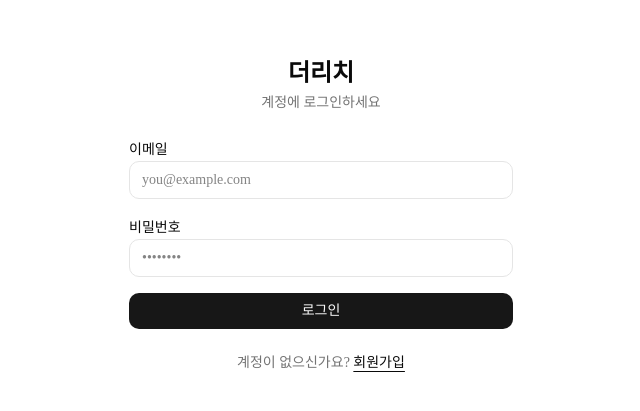
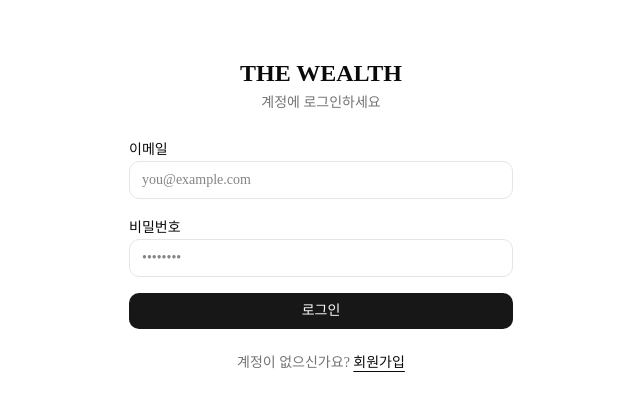
Before and after one commit to joonwon-space/the-wealth, a Next.js app in the folder frontend/: page /login in a window 1280 px wide. Shown: the part 185-596 px from the top of the page, without its empty margins (319-959 px from the left). Built offline with nearby package versions, Linux system fonts and the light colour scheme; no server answers.

Commit message:
chore: rename 더리치 to THE WEALTH across all UI

```diff
--- a/frontend/src/app/layout.tsx
+++ b/frontend/src/app/layout.tsx
@@ -14,7 +14,7 @@ const geistMono = Geist_Mono({
 });
 
 export const metadata: Metadata = {
-  title: "더리치 — 개인 자산관리",
+  title: "THE WEALTH — 개인 자산관리",
   description: "KIS API 기반 개인 자산관리 대시보드",
 };
 
--- a/frontend/src/app/login/page.tsx
+++ b/frontend/src/app/login/page.tsx
@@ -37,7 +37,7 @@ export default function LoginPage() {
     <main className="flex min-h-screen items-center justify-center bg-background px-4">
       <div className="w-full max-w-sm space-y-6">
         <div className="text-center">
-          <h1 className="text-2xl font-bold">더리치</h1>
+          <h1 className="text-2xl font-bold">THE WEALTH</h1>
           <p className="mt-1 text-sm text-muted-foreground">계정에 로그인하세요</p>
         </div>
 
--- a/frontend/src/app/register/page.tsx
+++ b/frontend/src/app/register/page.tsx
@@ -34,7 +34,7 @@ export default function RegisterPage() {
     <main className="flex min-h-screen items-center justify-center bg-background px-4">
       <div className="w-full max-w-sm space-y-6">
         <div className="text-center">
-          <h1 className="text-2xl font-bold">더리치</h1>
+          <h1 className="text-2xl font-bold">THE WEALTH</h1>
           <p className="mt-1 text-sm text-muted-foreground">새 계정을 만드세요</p>
         </div>
 
--- a/frontend/src/components/Sidebar.tsx
+++ b/frontend/src/components/Sidebar.tsx
@@ -27,7 +27,7 @@ export function Sidebar() {
   return (
     <aside className="flex h-screen w-60 flex-col border-r bg-sidebar px-3 py-4">
       <div className="mb-6 px-2">
-        <span className="text-xl font-bold tracking-tight">더리치</span>
+        <span className="text-xl font-bold tracking-tight">THE WEALTH</span>
       </div>
 
       <nav className="flex flex-1 flex-col gap-1">
--- a/frontend/src/middleware.ts
+++ b/frontend/src/proxy.ts
@@ -2,7 +2,7 @@ import { NextRequest, NextResponse } from "next/server";
 
 const PUBLIC_PATHS = ["/login", "/register", "/"];
 
-export function middleware(request: NextRequest) {
+export function proxy(request: NextRequest) {
   const { pathname } = request.nextUrl;
   const isPublic = PUBLIC_PATHS.some((p) => pathname === p || pathname.startsWith(p + "?"));
 
```
